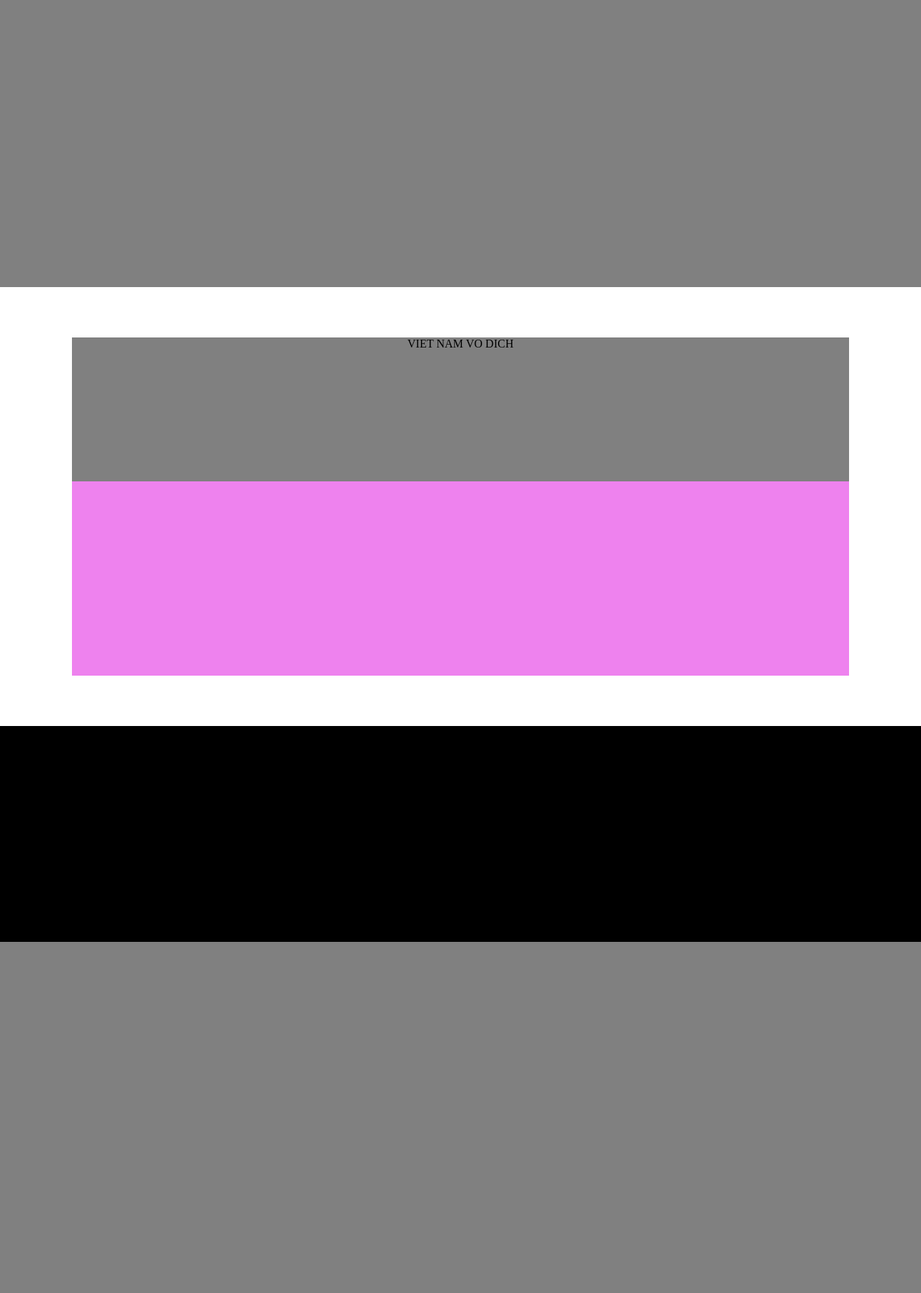
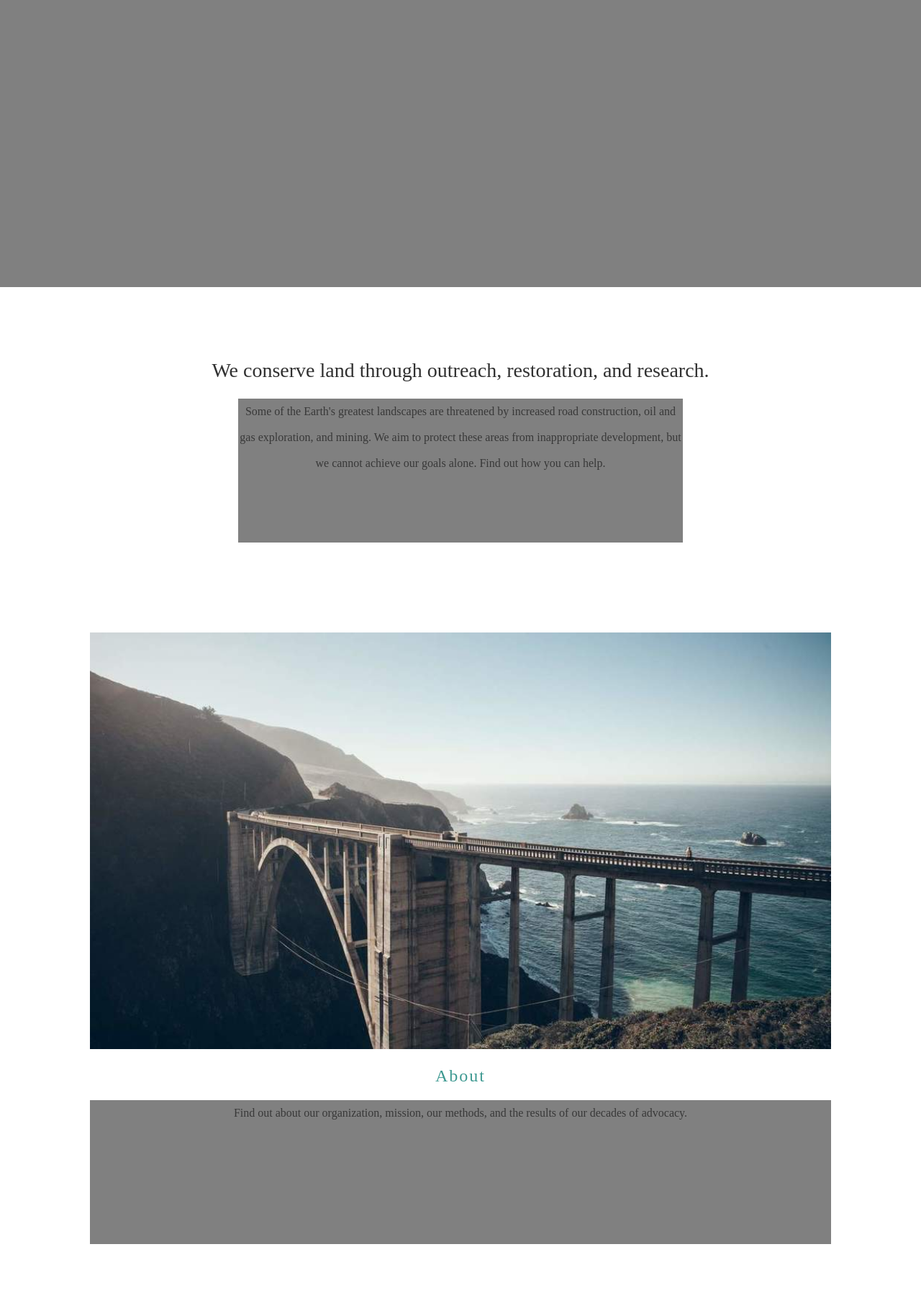
Before and after one commit to Minhhieu1998/CongngheWEB, a PHP site: page / in a window 1280 px wide. Shown: the part 71-1868 px from the top of the page at 72% size. Before the commit the page ends 1380 px from the top, so only its background shows below. Run offline with PHP 8.4, Linux system fonts and the light colour scheme.

Commit message:
Add files via upload

```diff
--- a/congngheweb/index.css
+++ b/congngheweb/index.css
@@ -1,10 +1,14 @@
-body{
+body {
+  color: rgba(26, 26, 26, .7);
+  font-family: 'Lora', serif;
   margin: 0;
 }
+
 #flex-container{
   display: flex;
   justify-content: space-between;
   height: 200px;
+  flex-direction: column;
 
 }
 nav{
@@ -15,9 +19,37 @@ header{
   background-color: grey  ;
   height: 400px;
 }
-section{
-  background-color: violet;
-  margin: 70px 100px;
+#details img {
+  width: 100%;
+}
+#details h1 {
+  color: rgb(61, 153, 145);
+  font-weight: normal;
+  letter-spacing: 2px;
+}
+footer p {
+  color: rgba(255, 255, 255, .4);
+}
+#main p {
+  margin-left: auto;
+  margin-right: auto;
+  margin-bottom: 125px;
+  width: 60%;
+}
+
+#main h1 {
+  font-size: 28px;
+  font-weight: normal;
+  color: rgba(26,26,26,.9);
+}
+
+p {
+  line-height: 36px;
+}
+
+section {
+  margin: 100px 125px;
+  text-align: center;
 }
 footer{
   background-color: black;
@@ -29,6 +61,7 @@ p{
   height: 200px;
   margin-bottom: 70px;
   text-align: center;
+
 }
 div.col{
   background-color: green;
--- a/congngheweb/index.html
+++ b/congngheweb/index.html
@@ -9,12 +9,31 @@
      <nav></nav>
      <header></header>
      <section>
-       <p>VIET NAM VO DICH</p>
-       <div id="flex-container">
-         <div class="col"></div>
-         <div class="col"></div>
-       </div>
-     </section>
+      <div id="main">
+        <h1>We conserve land through outreach, restoration, and research.</h1>
+        <p>
+          Some of the Earth's greatest landscapes are threatened by increased road construction, oil and gas exploration, and mining. We aim to protect these areas from inappropriate development, but we cannot achieve our goals alone. Find out how you can help.
+        </p>
+      </div>
+
+      <div id="details">
+        <div>
+          <img src="images/body-image-1.jpg" />
+          <h1>About</h1>
+          <p>
+            Find out about our organization, mission, our methods, and the results of our decades of advocacy.
+          </p>
+        </div>
+        <div>
+          <img src="images/body-image-2.jpg" />
+          <h1>Take Action</h1>
+          <p>
+            Ready to take the next step? You can become a contributor to our cause, or participate yourself.
+          </p>
+        </div>
+      </div>
+
+    </section>
      <footer></footer>
    </body>
 </html>
```
Also changed, not shown: congngheweb/images/body-image-1.jpg (added), congngheweb/images/body-image-2.jpg (added).
